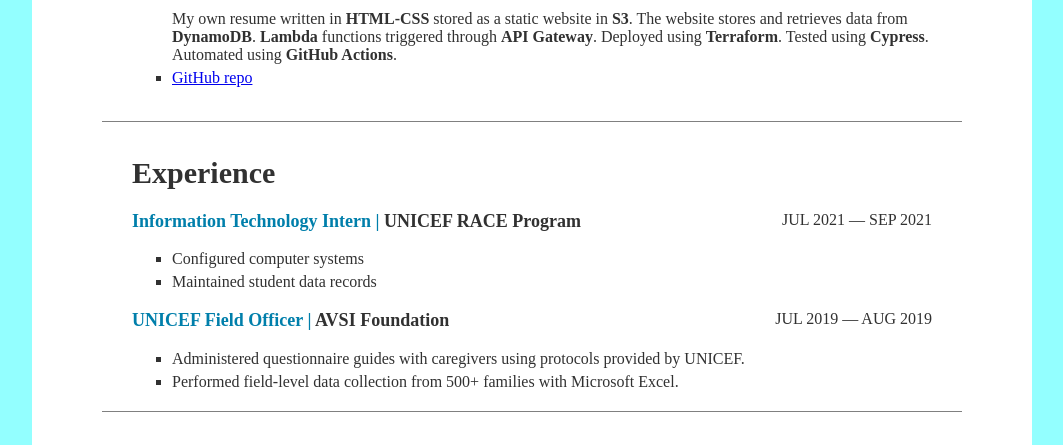
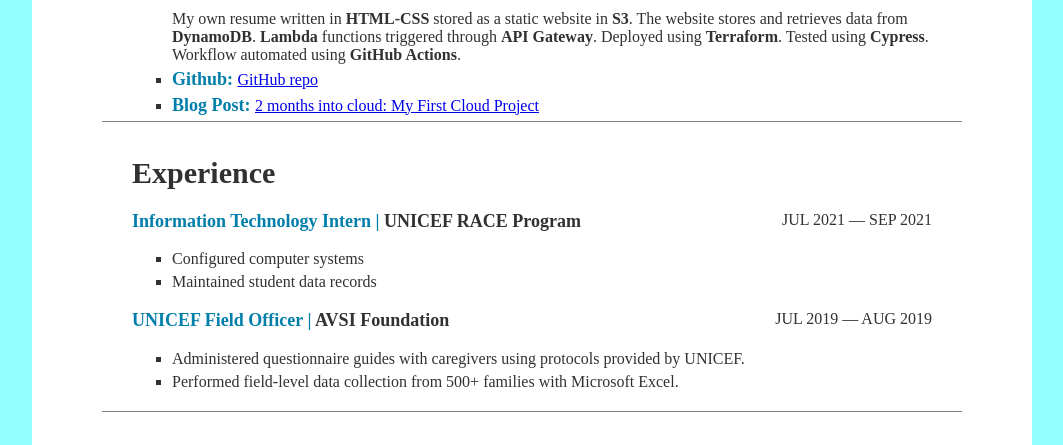
Before and after one commit to b-abh-007/Resume-testing-and-deployment, a plain HTML site: page Resume/resume.html in a window 1280 px wide. Shown: the part 655-1100 px from the top of the page, without its empty margins (108-1171 px from the left). Drawn offline with Linux system fonts and the light colour scheme; no server answers.

Commit message:
Add files via upload

```diff
--- a/Resume/resume.html
+++ b/Resume/resume.html
@@ -140,14 +140,29 @@
               <strong>Lambda</strong> functions triggered through
               <strong>API Gateway</strong>. Deployed using
               <strong>Terraform</strong>. Tested using <strong>Cypress</strong>.
-              Automated using <strong>GitHub Actions</strong>.
+              Workflow automated using <strong>GitHub Actions</strong>.
             </p>
             <li>
-              <a
-                target="_blank"
-                href="https://github.com/b-abh-007/Resume-testing-and-deployment"
-                >GitHub repo</a
-              >
+              <p>
+                <strong style="font-size: 18px; color: rgb(0, 127, 171)"
+                  >Github:
+                </strong>
+                <a
+                  target="_blank"
+                  href="https://github.com/b-abh-007/Resume-testing-and-deployment"
+                  >GitHub repo</a
+                >
+              </p>
+            </li>
+            <li>
+              <p>
+                <strong style="font-size: 18px; color: rgb(0, 127, 171)"
+                  >Blog Post: </strong
+                ><a
+                  href="https://dev.to/badihaboulhosn/2-months-into-cloud-my-first-cloud-project-15lc"
+                  >2 months into cloud: My First Cloud Project</a
+                >
+              </p>
             </li>
             <!-- </li> -->
           </ul>
```
